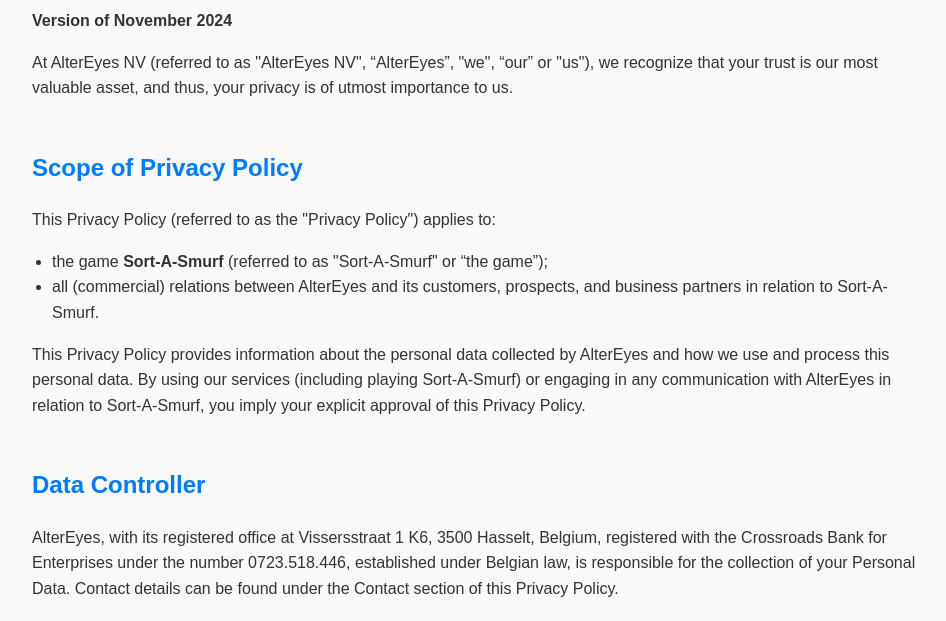
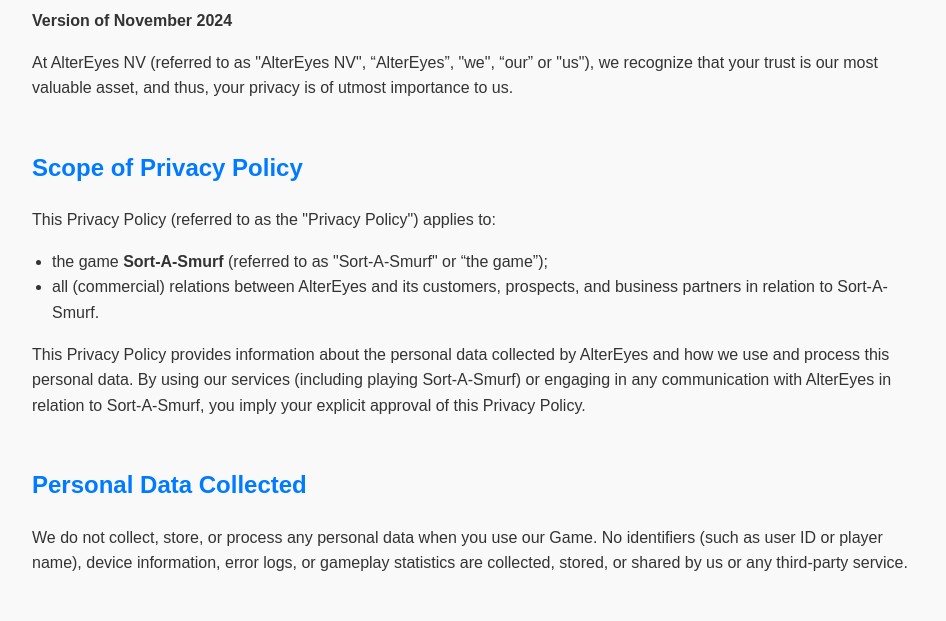
Before and after one commit to MaximiliaanHendrikx/Sort-A-Smurf, a plain HTML site: page index.html in a window 1280 px wide. Shown: the part 126-747 px from the top of the page, without its empty margins (158-1104 px from the left). Drawn offline with Linux system fonts and the light colour scheme.

Commit message:
Update index.htm

```diff
--- a/index.html
+++ b/index.html
@@ -54,6 +54,9 @@
   </ul>
   <p>This Privacy Policy provides information about the personal data collected by AlterEyes and how we use and process this personal data. By using our services (including playing Sort-A-Smurf) or engaging in any communication with AlterEyes in relation to Sort-A-Smurf, you imply your explicit approval of this Privacy Policy.</p>
 
+<h2>Personal Data Collected</h2>
+  <p>We do not collect, store, or process any personal data when you use our Game. No identifiers (such as user ID or player name), device information, error logs, or gameplay statistics are collected, stored, or shared by us or any third-party service.</p>
+
   <h2>Data Controller</h2>
   <p>AlterEyes, with its registered office at Vissersstraat 1 K6, 3500 Hasselt, Belgium, registered with the Crossroads Bank for Enterprises under the number 0723.518.446, established under Belgian law, is responsible for the collection of your Personal Data. Contact details can be found under the Contact section of this Privacy Policy.</p>
 
```
